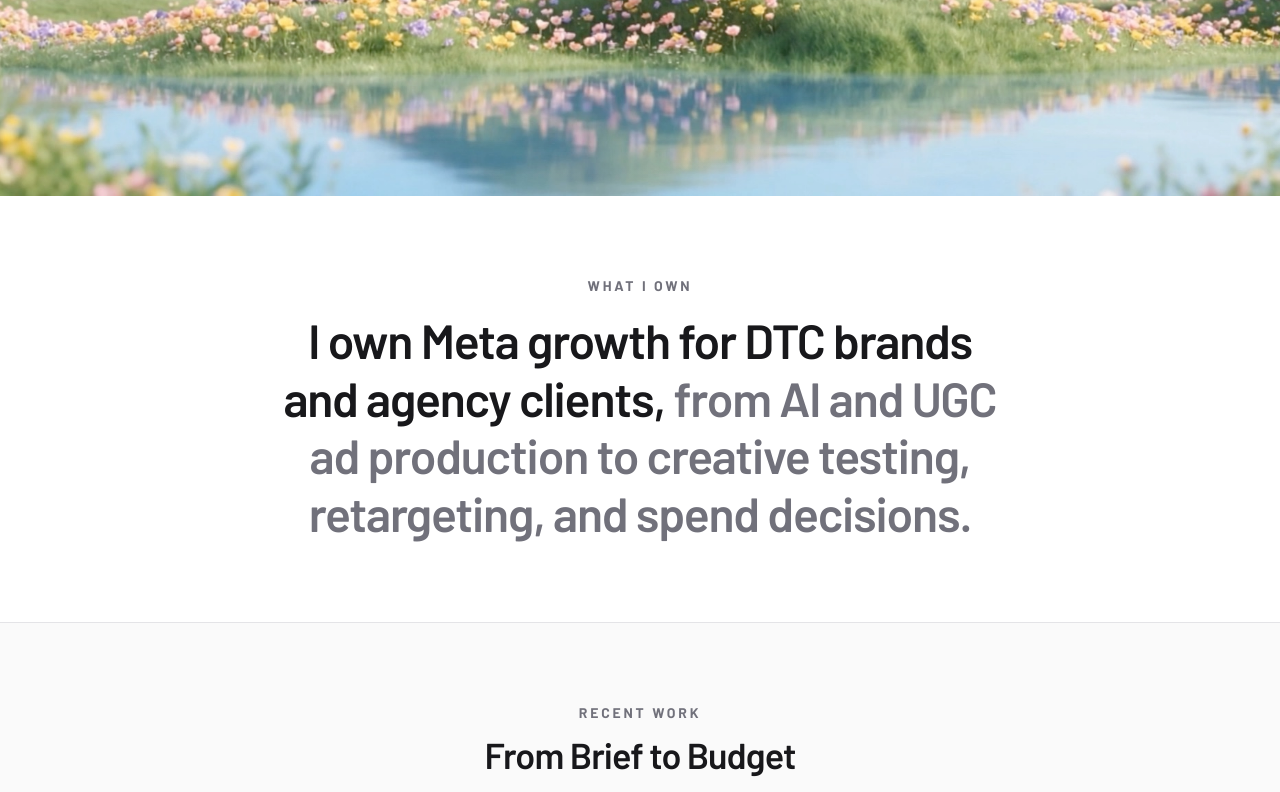
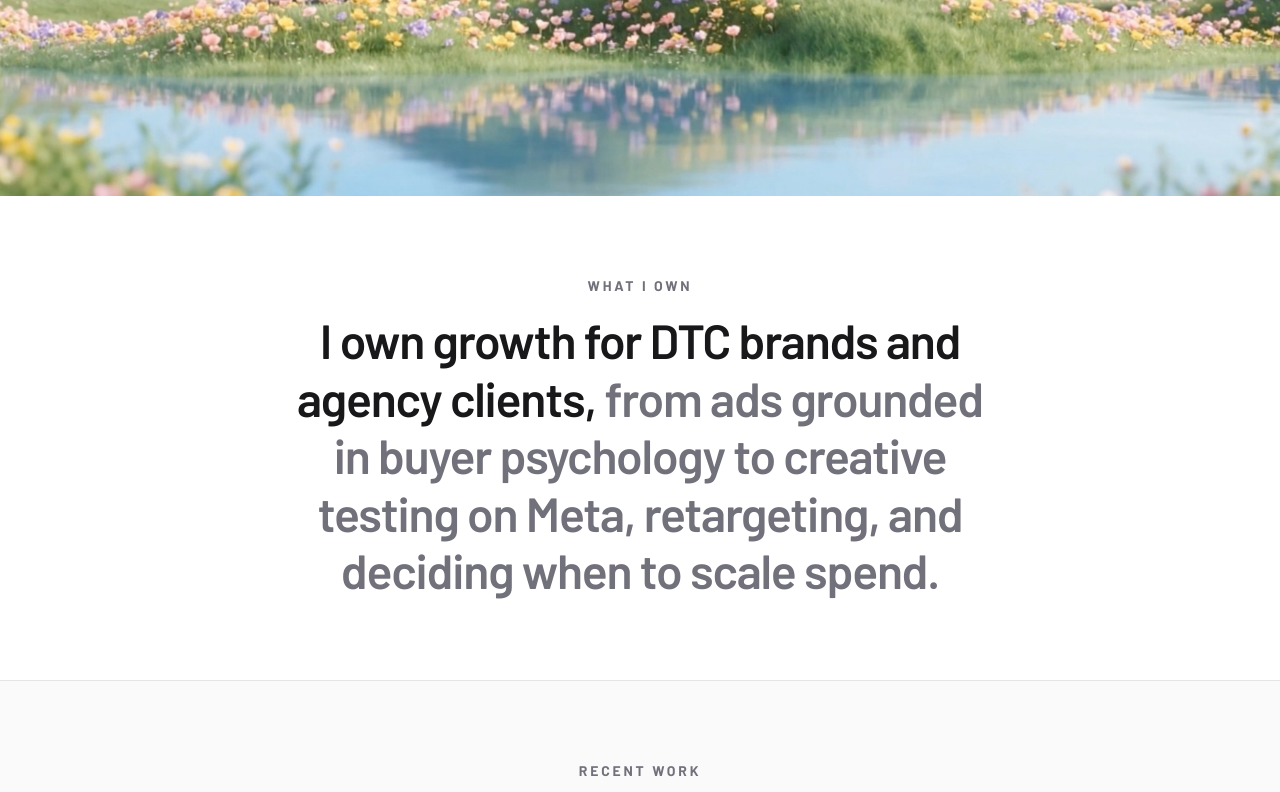
Before and after one commit to digital-experts-team/AI-Creative-Strategist, a React (Vite) app: page / in a window 1280 px wide. Shown: the part 540-1332 px from the top of the page. Built offline with nearby package versions, Linux system fonts and the light colour scheme; no server answers; a web font is replaced by a local one.

Commit message:
Clarify DTC growth ownership and buyer psychology

```diff
--- a/src/components/Statement.tsx
+++ b/src/components/Statement.tsx
@@ -6,8 +6,8 @@ export default function Statement() {
   return <StatementSection
     id="about"
     label="What I Own"
-    lead="I own Meta growth for DTC brands and agency clients,"
-    detail="from AI and UGC ad production to creative testing, retargeting, and spend decisions."
+    lead="I own growth for DTC brands and agency clients,"
+    detail="from ads grounded in buyer psychology to creative testing on Meta, retargeting, and deciding when to scale spend."
   />;
 }
 
```
